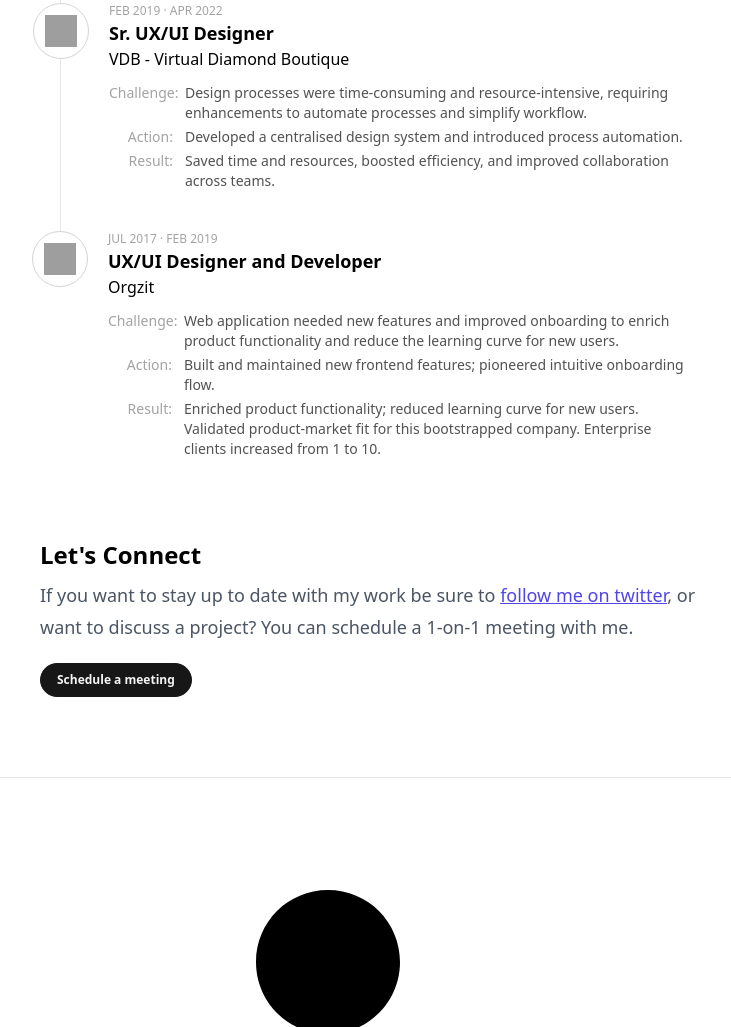
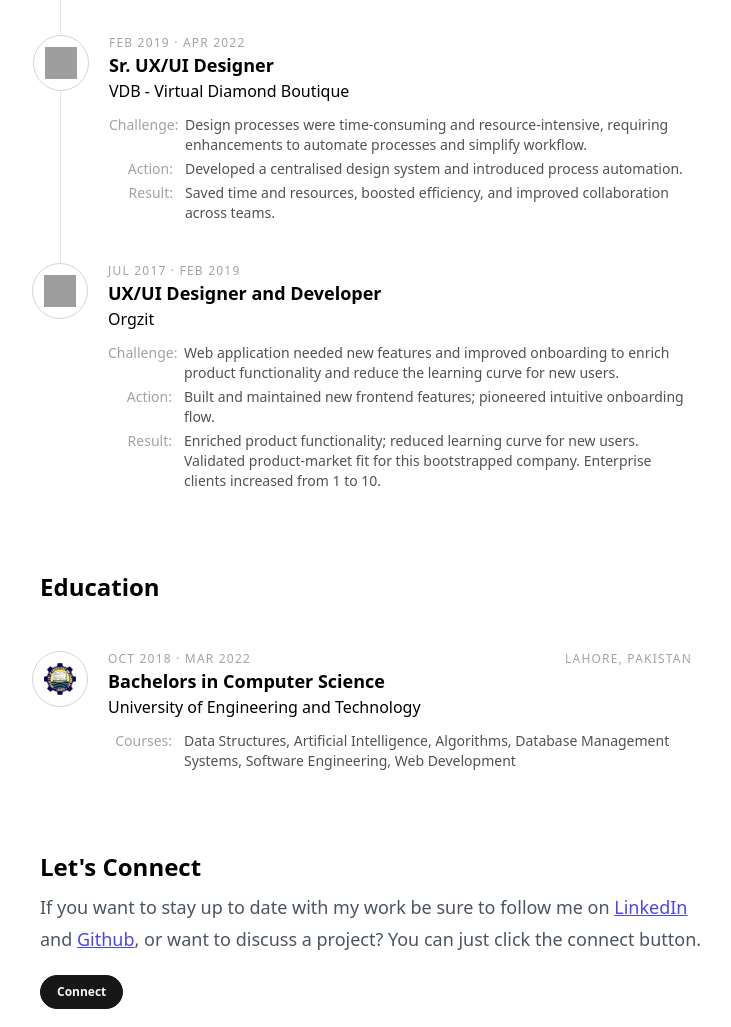
Before and after one commit to TayyabAsghar/Portfolio, an Astro site: page /about in a window 1280 px wide. Shown: the part 1773-2800 px from the top of the page, without its empty margins (264-995 px from the left). Built offline with nearby package versions, Linux system fonts and the light colour scheme; Astro itself is replaced by a stand-in of ours; grey boxes are pictures that could not be loaded.

Commit message:
✨ NEW-FEATURE: Updated education.

```diff
--- /dev/null
+++ b/src/components/about-education.astro
@@ -0,0 +1,46 @@
+---
+const { logo, dates, institute, website, location, degree, coursework } =
+  Astro.props;
+---
+
+<div id="education" class="relative flex flex-col justify-start pl-12">
+  <div
+    class="absolute top-0 left-0 z-40 flex items-center justify-center -translate-x-1/2 bg-white border rounded-full dark:bg-neutral-950 w-14 h-14 border-neutral-300 dark:border-neutral-700"
+  >
+    <a href={website} target="_blank">
+      <img
+        src={logo}
+        alt={institute}
+        class="transition-all duration-700 ease-out hover:scale-110 w-8 h-8"
+      />
+    </a>
+  </div>
+  <p
+    class="text-xs uppercase text-neutral-400 dark:text-neutral-500 tracking-widest flex justify-between"
+  >
+    <span>{dates}</span>
+    <span>{location}</span>
+  </p>
+  <div class="space-y-0 mb-3">
+    <h3 class="text-lg font-bold dark:text-neutral-100">{degree}</h3>
+    <a href={website} target="_blank" class="block w-fit">
+      <p class="text-base font-medium dark:text-neutral-300">{institute}</p>
+    </a>
+  </div>
+  <p
+    class="grid auto-rows-max grid-cols-[64px_1fr] gap-3 text-sm font-normal text-neutral-600 dark:text-neutral-400"
+  >
+    <span class="block text-neutral-400 dark:text-neutral-500 text-right">
+      Courses:
+    </span>
+    <span class="">{coursework}</span>
+  </p>
+</div>
+
+<style is:global>
+  #education strong {
+    font-weight: 500;
+    text-decoration: underline;
+    text-underline-offset: 0.25rem;
+  }
+</style>
--- a/src/components/about-experience.astro
+++ b/src/components/about-experience.astro
@@ -1,5 +1,5 @@
 ---
-const { logo, dates, role, company, description, hideLogo } = Astro.props
+const { logo, dates, role, company, description, hideLogo } = Astro.props;
 ---
 
 <div id="experience" class="relative flex flex-col justify-start pl-12">
@@ -11,7 +11,7 @@ const { logo, dates, role, company, description, hideLogo } = Astro.props
     ) : null
   }
   <p
-    class="text-xs uppercase text-neutral-400 dark:text-neutral-500 trackign-widest"
+    class="text-xs uppercase text-neutral-400 dark:text-neutral-500 tracking-widest"
   >
     {dates}
   </p>
@@ -20,16 +20,28 @@ const { logo, dates, role, company, description, hideLogo } = Astro.props
     <p class="text-base font-medium dark:text-neutral-300">{company}</p>
   </div>
   <div class="flex flex-col gap-1">
-    <p class="grid auto-rows-max grid-cols-[64px_1fr] gap-3 text-sm font-normal text-neutral-600 dark:text-neutral-400">
-      <span class="block text-neutral-400 dark:text-neutral-500 text-right">Challenge:</span>
+    <p
+      class="grid auto-rows-max grid-cols-[64px_1fr] gap-3 text-sm font-normal text-neutral-600 dark:text-neutral-400"
+    >
+      <span class="block text-neutral-400 dark:text-neutral-500 text-right">
+        Challenge:
+      </span>
       <span class="flex"><Fragment set:html={description.challenge} /></span>
     </p>
-    <p class="grid auto-rows-max grid-cols-[64px_1fr] gap-3 text-sm font-normal text-neutral-600 dark:text-neutral-400">
-      <span class="block text-neutral-400 dark:text-neutral-500 text-right">Action:</span>
+    <p
+      class="grid auto-rows-max grid-cols-[64px_1fr] gap-3 text-sm font-normal text-neutral-600 dark:text-neutral-400"
+    >
+      <span class="block text-neutral-400 dark:text-neutral-500 text-right">
+        Action:
+      </span>
       <span class="flex"><Fragment set:html={description.action} /></span>
     </p>
-    <p class="grid auto-rows-max grid-cols-[64px_1fr] gap-3 text-sm font-normal text-neutral-600 dark:text-neutral-400">
-      <span class="block text-neutral-400 dark:text-neutral-500 text-right">Result:</span>
+    <p
+      class="grid auto-rows-max grid-cols-[64px_1fr] gap-3 text-sm font-normal text-neutral-600 dark:text-neutral-400"
+    >
+      <span class="block text-neutral-400 dark:text-neutral-500 text-right">
+        Result:
+      </span>
       <span class="flex"><Fragment set:html={description.result} /></span>
     </p>
   </div>
--- /dev/null
+++ b/src/data/education.json
@@ -0,0 +1,11 @@
+[
+  {
+    "dates": "OCT 2018 · Mar 2022",
+    "institute": "University of Engineering and Technology",
+    "location": "Lahore, Pakistan",
+    "website": "https://www.uet.edu.pk",
+    "degree": "Bachelors in Computer Science",
+    "logo": "/assets/education/uet-lahore-logo.png",
+    "coursework": "Data Structures, Artificial Intelligence, Algorithms, Database Management Systems, Software Engineering, Web Development"
+  }
+]
--- a/src/data/experiences.json
+++ b/src/data/experiences.json
@@ -19,7 +19,7 @@
       "action": "Led product development, launched new products, and mentored junior developers.",
       "result": "Helped increase company valuation by 10x and cultivated an efficient work environment."
     },
-		"logo": "/assets/company/attryb.png"
+    "logo": "/assets/education/uet-lahore-logo.png"
   },
   {
     "dates": "May 2021 · Dec 2022",
--- a/src/pages/about.astro
+++ b/src/pages/about.astro
@@ -1,32 +1,24 @@
 ---
-import experiences from "../data/experiences.json"
-import AboutExperience from "../components/about-experience.astro"
-import PageHeading from "../components/page-heading.astro"
-import Layout from "../layouts/main.astro"
-import Button from "../components/button.astro"
+import Layout from "../layouts/main.astro";
+import education from "../data/education.json";
+import Button from "../components/button.astro";
+import experiences from "../data/experiences.json";
+import PageHeading from "../components/page-heading.astro";
+import AboutEducation from "../components/about-education.astro";
+import AboutExperience from "../components/about-experience.astro";
 ---
 
 <Layout title="About Me">
   <section class="relative z-20 max-w-2xl mx-auto my-12 px-7 lg:px-0">
     <PageHeading
       title="About Me"
-      description="Hello 👋 I'm Abhinay, a senior frontend engineer from India with expertise in Vue.js, React.js, and JavaScript. I thrive on tackling challenges and delivering high-performance, scalable web applications. With a passion for lean product development and a drive to continuously learn and grow, I'm always excited to work on innovative projects that make a real impact."
+      description="Hello 👋 I'm Muhammad Tayyab Asghar, a Frontend Heavy Fullstack Engineer from Pakistan with expertise in React.js, Next.js, NodeJS, MongoDB and Firestore. I thrive on tackling challenges and delivering high-performance, scalable web applications and SaaS platforms. With a passion for lean product development and a drive to continuously learn and grow, I'm always excited to work on innovative projects that make a real impact."
     />
 
     <img
       src="/assets/images/about.avif"
       class="relative z-30 w-full my-10 rounded-xl"
     />
-
-    <!-- <h2 class="mb-2 text-2xl font-bold dark:text-neutral-200">Short Bio</h2>
-    <p
-      class="text-sm leading-6 text-gray-600 dark:text-neutral-400 sm:leading-7 lg:leading-8 sm:text-base lg:text-lg"
-    >
-      I'm a passionate Senior Frontend Engineer specializing in Vue.js,
-      React.js, and JavaScript, with a proven track record of delivering
-      innovative solutions that drive business growth and enhance user
-      experiences for companies like HighLevel and Attryb.
-    </p> -->
 
     <h2
       class="mt-5 mb-2 text-2xl font-bold lg:mt-10 sm:mt-6 dark:text-neutral-200"
@@ -47,7 +39,32 @@ import Button from "../components/button.astro"
                 hideLogo={experiences[loop - 1]?.company === experience.company}
               />
             </div>
-          )
+          );
+        })
+      }
+    </div>
+
+    <h2
+      class="mt-5 mb-2 text-2xl font-bold lg:mt-10 sm:mt-6 dark:text-neutral-200"
+    >
+      Education
+    </h2>
+    <div class="px-5 pt-10">
+      {
+        education.map((edu) => {
+          return (
+            <div class="pb-10 border-l last:border-none border-gray-200 dark:border-neutral-700">
+              <AboutEducation
+                logo={edu.logo}
+                dates={edu.dates}
+                degree={edu.degree}
+                website={edu.website}
+                location={edu.location}
+                institute={edu.institute}
+                coursework={edu.coursework}
+              />
+            </div>
+          );
         })
       }
     </div>
@@ -60,16 +77,21 @@ import Button from "../components/button.astro"
     <p
       class="text-sm leading-6 text-gray-600 dark:text-neutral-400 sm:leading-7 lg:leading-8 sm:text-base lg:text-lg"
     >
-      If you want to stay up to date with my work be sure to
+      If you want to stay up to date with my work be sure to follow me on
       <a
-        href="https://twitter.com/thisisabhinay"
+        href="https://www.linkedin.com/in/tayyabasghar"
         target="_blank"
-        class="text-indigo-600 underline"
-      >follow me on twitter</a>, or want to discuss a project? You can schedule a 1-on-1 meeting with me.
+        class="text-indigo-600 underline">LinkedIn</a
+      > and
+      <a
+        href="https://github.com/TayyabAsghar"
+        target="_blank"
+        class="text-indigo-600 underline">Github</a
+      >, or want to discuss a project? You can just click the connect button.
 
       <Button
-        text="Schedule a meeting"
-        link="https://calendar.app.google/T8V2fr9b9mxMGyzAA"
+        text="Connect"
+        link="mailto:muhammadtayyabasghar@gmail.com"
         target="_blank"
       />
     </p>
```
Also changed, not shown: public/assets/education/uet-lahore-logo.png (added). Lines whose indentation alone changed are shown as unchanged.
